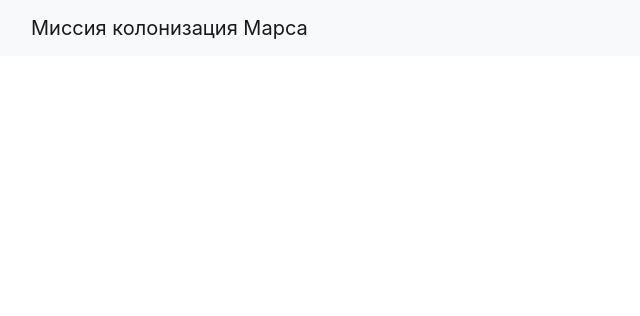
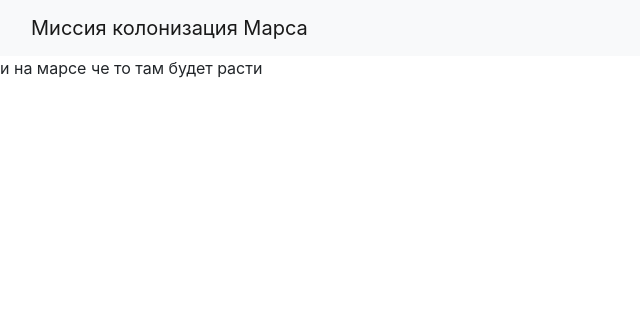
Before and after one commit to savage-lof/1_task, a Flask app: a page that uses templates/base.html in a window 1280 px wide. Shown: the top 316 px of the page, without its empty margins (0-640 px from the left). Run offline with Flask 2, Linux system fonts and the light colour scheme; some libraries are stand-ins or nearby versions.

Commit message:
1 задание забыла цитату

```diff
--- a/templates/base.html
+++ b/templates/base.html
@@ -18,5 +18,6 @@
           </button>
         </div>
       </nav>
+    <p>и на марсе че то там будет расти</p>
 </body>
 </html>
```
